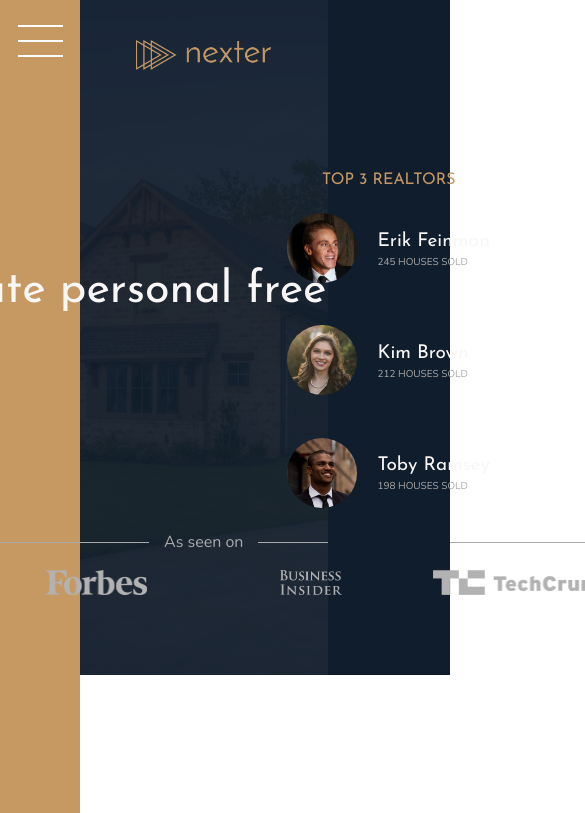
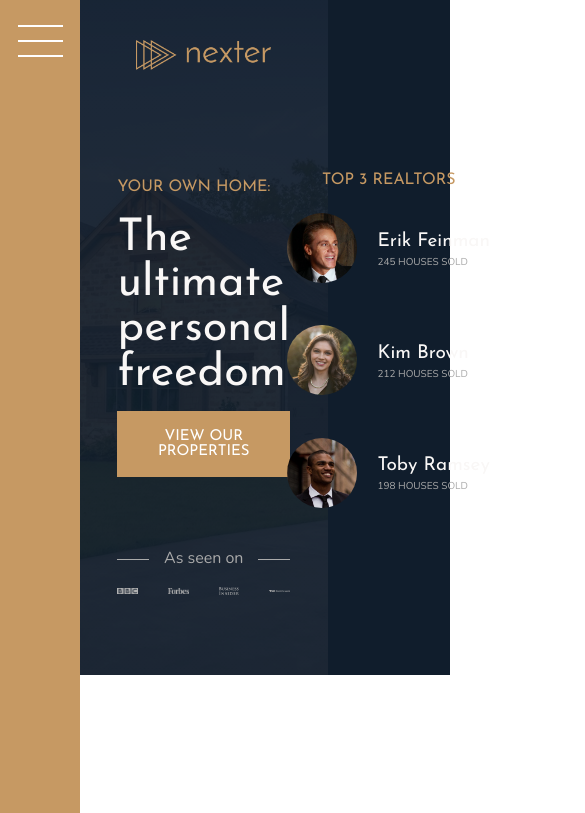
Before and after one commit to caiolv/nexter, a React (Create React App) app: page / in a window 390 px wide. Shown: the top 813 px of the page, 585 px wide, since content can reach past the window. Built offline with nearby package versions, Linux system fonts and the light colour scheme.

Commit message:
add: responsiveness to header

```diff
--- a/src/styles/components/_header.scss
+++ b/src/styles/components/_header.scss
@@ -9,8 +9,8 @@
     padding-top: 4rem;
 
     display: grid;
-    grid-template-rows: 1fr min-content 6rem 1fr;
-    grid-template-columns: max-content;
+    grid-template-rows: 1fr min-content minmax(6rem, min-content) 1fr;
+    grid-template-columns: minmax(min-content, max-content);
     grid-row-gap: 1.5rem;
     justify-content: center;
 
@@ -47,9 +47,11 @@
         grid-template-columns: repeat(4, 1fr);
         grid-column-gap: 3rem;
         justify-items: center;
+        align-items: center;
 
         img {
-            height: 2.5rem;
+            max-height: 2.5rem;
+            max-width: 100%;
             filter: brightness(70%);
         }
     }
```
